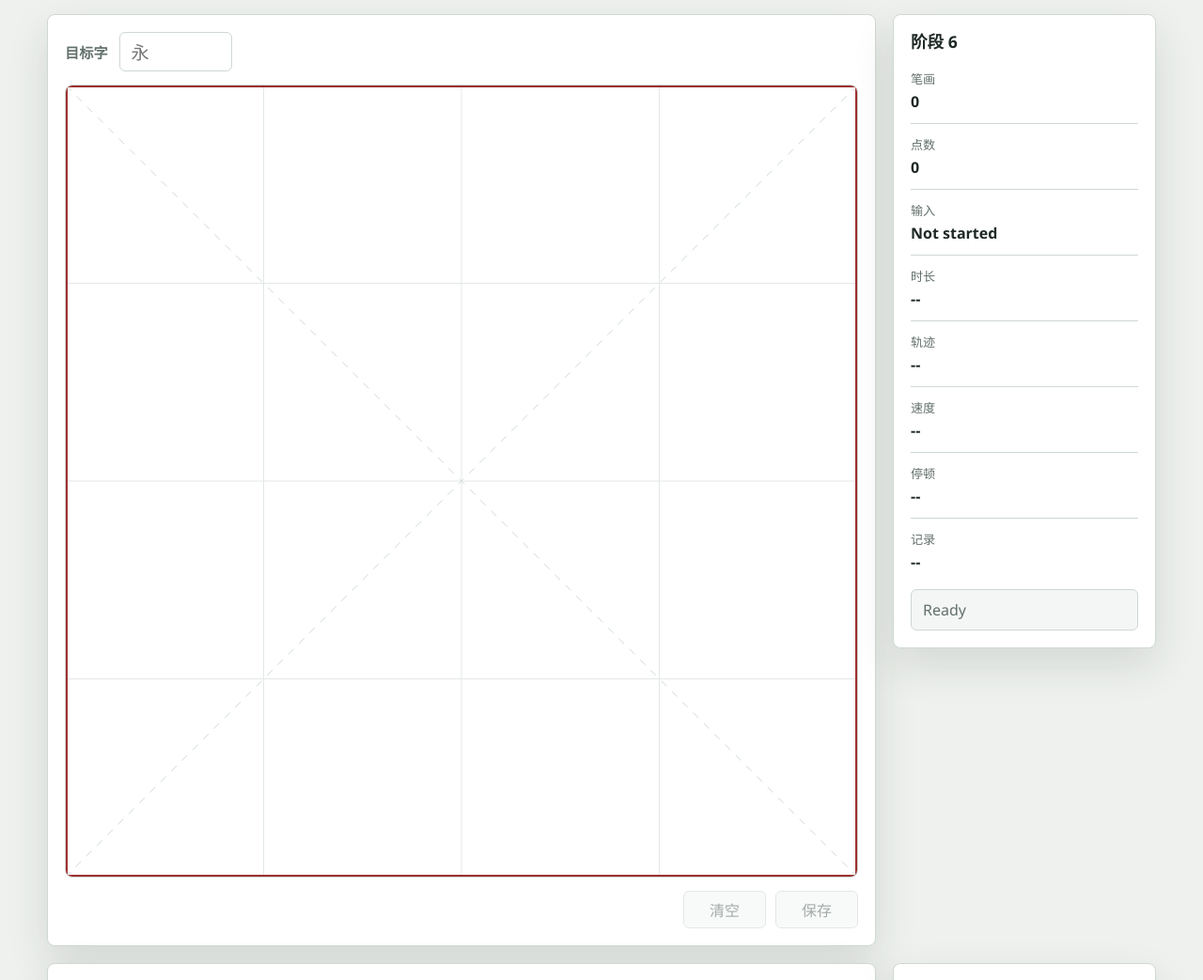
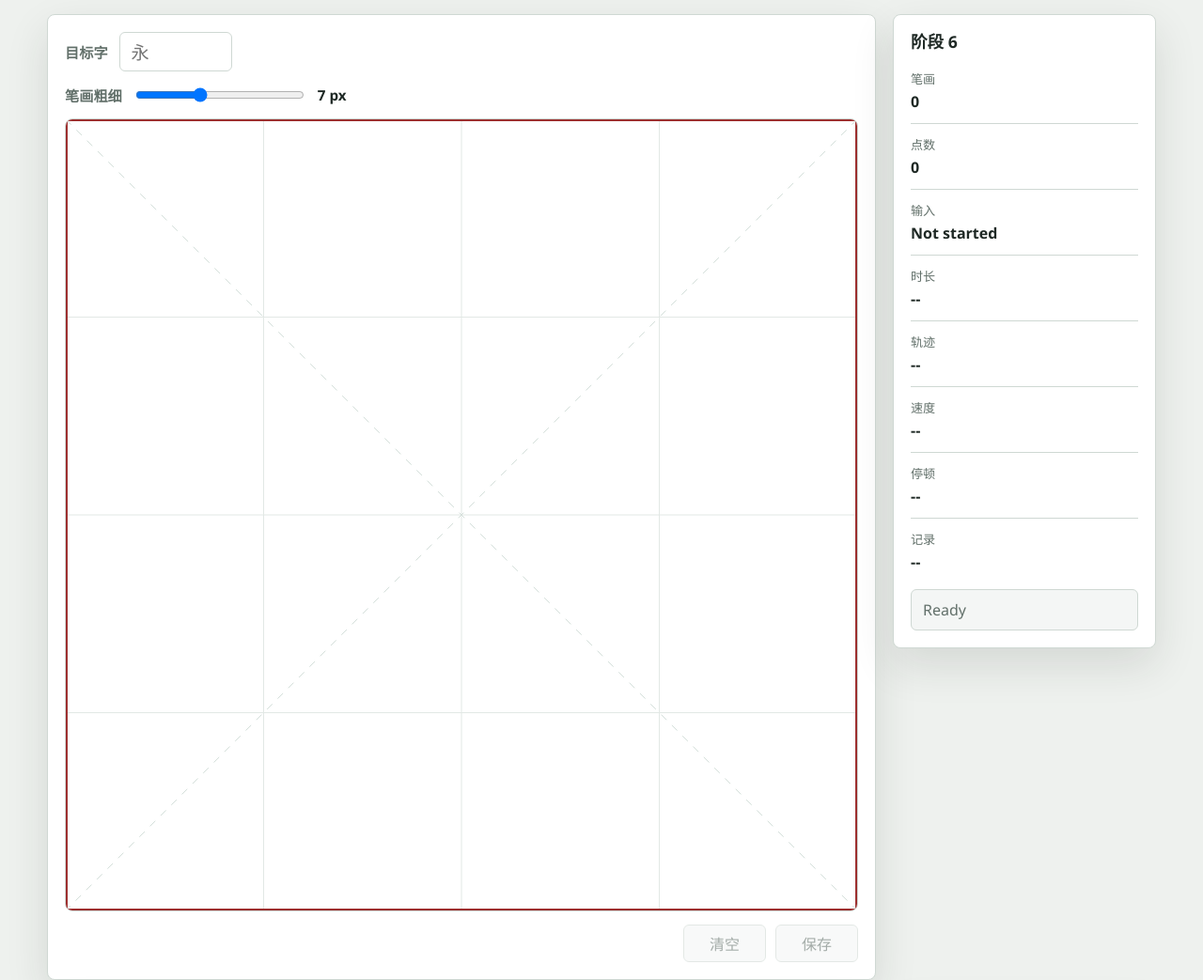
Before and after one commit to beautiful-b-o-y/HanziScore, a Flask app: page / in a window 1280 px wide. Shown: the part 118-1161 px from the top of the page at 94% size. Run offline with Flask 3, Linux system fonts and the light colour scheme; data that the repository does not hold is empty.

Commit message:
Improve brush rendering and readable explanations

```diff
--- a/app.py
+++ b/app.py
@@ -55,7 +55,7 @@ EXPLANATION_SOURCE_LABELS = {
     "zhipu": "智谱",
     "local_rules": "本地规则",
 }
-EXPLANATION_PROTOCOL_VERSION = 2
+EXPLANATION_PROTOCOL_VERSION = 3
 
 
 def ensure_data_paths() -> None:
@@ -213,10 +213,19 @@ def validate_capture_payload(payload: object) -> tuple[dict | None, tuple[dict,
 
             normalized_points.append(normalized_point)
 
+        try:
+            brush_size = float(stroke.get("brushSize", 7))
+        except (TypeError, ValueError):
+            return None, ({"error": "Stroke brushSize must be numeric."}, 400)
+
+        if not math.isfinite(brush_size):
+            return None, ({"error": "Stroke brushSize must be a finite number."}, 400)
+
         normalized_strokes.append(
             {
                 "id": str(stroke.get("id") or f"stroke-{stroke_index}"),
                 "pointerType": str(stroke.get("pointerType") or "unknown"),
+                "brushSize": max(1, min(32, round(brush_size, 2))),
                 "points": normalized_points,
             }
         )
@@ -555,14 +564,19 @@ def build_explanation_prompt(analysis: dict) -> str:
     evidence_json = json.dumps(compact_metrics_for_prompt(analysis), ensure_ascii=False, indent=2)
     return (
         "你是 HanziScore（字谱）的书写过程研究助手。必须只返回 JSON，不要返回 Markdown。\n"
-        "请使用中文解释。你的任务不是评价书写，而是把可计算特征组织成可阅读、可比较、可沉淀的研究材料。\n"
+        "请使用中文解释。你的任务不是评价书写，而是把可计算特征翻译成普通人能直观感受的节奏描述。\n"
         "只能引用下方提供的数值指标、strokeEvidence 和 dataEvents 作为证据，不要使用原始轨迹。\n"
+        "这些数值只作为内部证据；最终文字不要密集罗列数据，不要像检测报告。\n"
+        "如果必须出现数字，最多保留 2 到 3 个关键锚点，并用它们解释节奏关系。\n"
+        "优先使用这类语言：更连贯、放慢、停了一下、转折更明显、节奏分界、推进较快、末端收住。\n"
         "不要识别汉字，不要判断笔顺，不要评价书法水平，不要打分，不要推断部件，"
         "不要推断书写者人格、能力或真实情绪状态，也不要把候选解释说成专家标签。\n"
         "当证据不足时必须说明不确定性。\n"
         "JSON 顶层必须包含这些字段：summary、evidence、rhythm_interpretation、"
         "candidate_labels、uncertainty、observation_questions、caution。\n"
-        "candidate_labels 必须是数组，每项包含 label、evidence、uncertainty；label 必须以“候选：”开头。\n"
+        "evidence 必须是简短的可读观察，不要逐项列出所有原始数值。\n"
+        "candidate_labels 必须是数组，每项包含 label、evidence、uncertainty；label 必须以“候选：”开头，"
+        "evidence 要用人类可感受的描述，不要堆叠阈值和单位。\n"
         "observation_questions 必须是数组，用于提出后续可观察、可比较的问题。\n\n"
         f"本地证据如下，不包含原始轨迹数组：\n{evidence_json}"
     )
@@ -642,19 +656,28 @@ def format_explanation_json(explanation: dict) -> str:
     return "\n\n".join(collect_explanation_text(explanation))
 
 
+def describe_event_for_reader(event_type: str) -> str:
+    descriptions = {
+        "low_speed_stroke": "这一笔整体推进较慢，像是有意放缓或更谨慎地移动。",
+        "high_speed_stroke": "这一笔出现了较快的推进，节奏感更直接。",
+        "long_duration_stroke": "这一笔停留时间较长，在整次书写里显得更有分量。",
+        "long_pause_before": "这一笔开始前有明显停顿，像是先停了一下再继续。",
+        "long_pause_after": "这一笔结束后有明显停顿，容易形成节奏分界。",
+        "speed_variation": "这一笔内部快慢变化较明显，不是匀速滑过。",
+        "fast_start": "这一笔起笔阶段推进较快。",
+        "slow_end": "这一笔末端明显放慢，像是在收住动作。",
+        "sharp_turn": "这一笔里有较明显的方向变化，转折感更突出。",
+    }
+    return descriptions.get(event_type, "这一笔触发了一个局部书写事件，适合后续对比观察。")
+
+
 def event_to_candidate_label(event: dict) -> dict:
     event_type = str(event.get("type", "data_event"))
     stroke_index = event.get("strokeIndex", "?")
-    value = event.get("value", "?")
-    unit = event.get("unit", "")
-    threshold = event.get("threshold", "?")
     label = EVENT_LABEL_TITLES.get(event_type, f"候选：{event_type}")
     return {
         "label": label,
-        "evidence": (
-            f"第 {stroke_index} 笔触发 {event_type}，数值为 {value} {unit}，"
-            f"阈值为 {threshold}。"
-        ),
+        "evidence": f"第 {stroke_index} 笔：{describe_event_for_reader(event_type)}",
         "uncertainty": "该标签只是开放编码候选项，不能作为专家结论或书写质量判断。",
     }
 
@@ -672,52 +695,49 @@ def build_local_explanation_json(analysis: dict) -> dict:
     records = evidence["strokeEvidence"]
     data_events = evidence["dataEvents"]
     stroke_count = metrics.get("strokeCount", 0)
-    point_count = metrics.get("pointCount", 0)
-    duration_ms = metrics.get("durationMs", 0)
-    path_length = metrics.get("pathLengthPx", 0)
-    average_speed = metrics.get("averageSpeedPxPerSecond", 0)
     pause_count = metrics.get("pauseCount", 0)
-    pause_threshold = metrics.get("pauseThresholdMs", PAUSE_THRESHOLD_MS)
 
     evidence_lines = [
-        f"本次记录包含 {stroke_count} 个笔画、{point_count} 个采样点，总时长 {duration_ms} ms。",
-        f"总轨迹长度为 {path_length} px，整体平均速度为 {average_speed} px/s。",
-        f"系统检测到 {pause_count} 次不短于 {pause_threshold} ms 的停顿。",
+        f"这次书写共有 {stroke_count} 个笔画，整体可以作为一个完整的书写节奏来观察。",
     ]
+    if pause_count:
+        evidence_lines.append("书写过程中出现了可感知的停顿，节奏不是一路连续推进。")
+    else:
+        evidence_lines.append("书写过程中没有明显长停顿，整体衔接更接近连续推进。")
 
     longest = pick_extreme(records, "durationMs")
     slowest = pick_extreme(records, "meanSpeedPxPerSecond", reverse=False)
     fastest = pick_extreme(records, "maxSpeedPxPerSecond")
     most_turns = pick_extreme(records, "turningPointCount")
     if longest:
-        evidence_lines.append(f"第 {longest['strokeIndex']} 笔持续时间最长，为 {longest['durationMs']} ms。")
+        evidence_lines.append(f"第 {longest['strokeIndex']} 笔在时间上最突出，像是本次书写里被更慢处理的位置。")
     if slowest:
         evidence_lines.append(
-            f"第 {slowest['strokeIndex']} 笔平均速度最低，为 {slowest['meanSpeedPxPerSecond']} px/s。"
+            f"第 {slowest['strokeIndex']} 笔整体移动更慢，适合作为节奏放缓的位置来观察。"
         )
     if fastest:
         evidence_lines.append(
-            f"第 {fastest['strokeIndex']} 笔最大速度最高，为 {fastest['maxSpeedPxPerSecond']} px/s。"
+            f"第 {fastest['strokeIndex']} 笔出现了更快的推进，和较慢的笔画形成对比。"
         )
     if most_turns and most_turns.get("turningPointCount", 0):
         evidence_lines.append(
-            f"第 {most_turns['strokeIndex']} 笔转折点最多，共 {most_turns['turningPointCount']} 个。"
+            f"第 {most_turns['strokeIndex']} 笔方向变化更集中，视觉上更容易感到转折。"
         )
 
     if longest and slowest and longest["strokeIndex"] == slowest["strokeIndex"]:
         rhythm = (
-            f"从时间和速度数据看，第 {longest['strokeIndex']} 笔同时表现为持续时间较长、"
-            "平均速度较低，可以作为本次样本中节奏变化较明显的位置来观察。"
+            f"从节奏上看，第 {longest['strokeIndex']} 笔既花得更久，也推进得更慢，"
+            "因此它更像是本次书写里的一个放缓点。这个位置可以作为后续比较的重点。"
         )
     elif data_events:
         rhythm = (
-            "从 dataEvents 看，本次样本存在若干局部节奏信号；这些信号适合用于比较不同样本中"
-            "快慢、停顿和转折是否反复出现在相近位置。"
+            "从局部事件看，本次样本里有一些快慢、停顿或转折的变化。它们不说明写得好坏，"
+            "但能帮助我们描述这次书写哪里更连贯、哪里更像发生了节奏分界。"
         )
     else:
         rhythm = (
-            "当前阈值下未出现明显 data event，整体节奏解释应保持保守，主要依据总时长、"
-            "平均速度和停顿数量进行描述。"
+            "当前没有明显触发局部事件，解释应保持保守。可以先把它看作一次节奏较平顺的记录，"
+            "再通过更多样本判断这种平顺是否稳定出现。"
         )
 
     candidate_labels = [event_to_candidate_label(event) for event in data_events[:8]]
@@ -725,7 +745,7 @@ def build_local_explanation_json(analysis: dict) -> dict:
         candidate_labels = [
             {
                 "label": "候选：未见显著阈值事件",
-                "evidence": "当前记录没有触发已配置的 dataEvents 阈值。",
+                "evidence": "当前记录没有出现足够明显的局部快慢、停顿或转折信号。",
                 "uncertainty": "这不代表书写没有变化，只说明现有阈值下没有形成候选事件。",
             }
         ]
@@ -742,8 +762,8 @@ def build_local_explanation_json(analysis: dict) -> dict:
 
     return {
         "summary": (
-            "本次解释把本地计算出的速度、时长、停顿、转折和 dataEvents 组织为研究观察材料，"
-            "不增加新的事实判断。"
+            "本次解释把后台计算出的节奏线索转成可读的观察说明，重点看哪里更连贯、"
+            "哪里放慢、哪里可能形成节奏分界。"
         ),
         "evidence": evidence_lines,
         "rhythm_interpretation": rhythm,
--- a/static/css/style.css
+++ b/static/css/style.css
@@ -158,6 +158,27 @@ h2 {
 .field-row select:focus {
   border-color: var(--accent-2);
   outline: 3px solid rgba(47, 111, 115, 0.16);
+}
+
+.brush-control {
+  display: flex;
+  align-items: center;
+  gap: 12px;
+  margin: 0 0 14px;
+  color: var(--muted);
+  font-size: 0.95rem;
+  font-weight: 700;
+}
+
+.brush-control input {
+  flex: 0 1 180px;
+  width: 180px;
+}
+
+#brush-size-value {
+  min-width: 4.5ch;
+  color: var(--ink);
+  font-variant-numeric: tabular-nums;
 }
 
 .replay-selector-row {
--- a/static/js/capture.js
+++ b/static/js/capture.js
@@ -8,6 +8,8 @@
   var clearButton = null;
   var saveButton = null;
   var targetInput = null;
+  var brushSizeInput = null;
+  var brushSizeValue = null;
   var strokeCount = null;
   var pointCount = null;
   var pointerTypes = null;
@@ -64,18 +66,30 @@
     canvas.dataset.ready = "true";
   }
 
-  function drawDot(point) {
+  function getBrushSize(stroke) {
+    if (stroke && Number.isFinite(Number(stroke.brushSize))) {
+      return Number(stroke.brushSize);
+    }
+    if (brushSizeInput) {
+      return Number(brushSizeInput.value) || 7;
+    }
+    return 7;
+  }
+
+  function drawDot(point, stroke) {
     var pressure = point.pressure || 0.5;
+    var brushSize = getBrushSize(stroke);
     context.fillStyle = "#1f2925";
     context.beginPath();
-    context.arc(point.x, point.y, 1.8 + pressure, 0, Math.PI * 2);
+    context.arc(point.x, point.y, Math.max(2, brushSize * 0.45 + pressure), 0, Math.PI * 2);
     context.fill();
   }
 
-  function drawSegment(previousPoint, nextPoint) {
+  function drawSegment(previousPoint, nextPoint, stroke) {
     var pressure = nextPoint.pressure || 0.5;
+    var brushSize = getBrushSize(stroke);
     context.strokeStyle = "#1f2925";
-    context.lineWidth = 2.4 + pressure * 2.2;
+    context.lineWidth = brushSize + pressure * 1.2;
     context.lineCap = "round";
     context.lineJoin = "round";
     context.beginPath();
@@ -84,14 +98,15 @@
     context.stroke();
   }
 
-  function drawStroke(points) {
+  function drawStroke(stroke) {
+    var points = stroke.points || [];
     if (!points.length) {
       return;
     }
 
-    drawDot(points[0]);
+    drawDot(points[0], stroke);
     for (var index = 1; index < points.length; index += 1) {
-      drawSegment(points[index - 1], points[index]);
+      drawSegment(points[index - 1], points[index], stroke);
     }
   }
 
@@ -104,11 +119,11 @@
     drawGuide(rect.width, rect.height);
 
     strokes.forEach(function (stroke) {
-      drawStroke(stroke.points);
+      drawStroke(stroke);
     });
 
     if (activeStroke) {
-      drawStroke(activeStroke.points);
+      drawStroke(activeStroke);
     }
   }
 
@@ -154,9 +169,9 @@
 
       points.push(point);
       if (previousPoint) {
-        drawSegment(previousPoint, point);
+        drawSegment(previousPoint, point, activeStroke);
       } else {
-        drawDot(point);
+        drawDot(point, activeStroke);
       }
     });
   }
@@ -250,6 +265,7 @@
     activeStroke = {
       id: "stroke-" + String(strokes.length + 1),
       pointerType: event.pointerType || "unknown",
+      brushSize: getBrushSize(),
       points: [],
     };
 
@@ -335,6 +351,7 @@
         return {
           id: stroke.id,
           pointerType: stroke.pointerType,
+          brushSize: stroke.brushSize,
           points: stroke.points.map(function (point) {
             return {
               x: point.x,
@@ -385,6 +402,8 @@
     clearButton = document.getElementById("clear-canvas");
     saveButton = document.getElementById("save-capture");
     targetInput = document.getElementById("target-character");
+    brushSizeInput = document.getElementById("brush-size");
+    brushSizeValue = document.getElementById("brush-size-value");
     strokeCount = document.getElementById("stroke-count");
     pointCount = document.getElementById("point-count");
     pointerTypes = document.getElementById("pointer-types");
@@ -410,6 +429,12 @@
     if (saveButton) {
       saveButton.addEventListener("click", saveCapture);
     }
+    if (brushSizeInput && brushSizeValue) {
+      brushSizeInput.addEventListener("input", function () {
+        brushSizeValue.textContent = brushSizeInput.value + " px";
+      });
+      brushSizeValue.textContent = brushSizeInput.value + " px";
+    }
 
     updateCounters();
     resetMetrics();
--- a/static/js/replay.js
+++ b/static/js/replay.js
@@ -129,6 +129,10 @@
     return currentRecord && currentRecord.analysis ? currentRecord.analysis.metrics || {} : {};
   }
 
+  function getBrushSize(stroke) {
+    return Number(stroke && stroke.brushSize) || 7;
+  }
+
   function getTimelineStart() {
     var start = Infinity;
     getStrokes().forEach(function (stroke) {
@@ -169,19 +173,21 @@
     };
   }
 
-  function drawDot(point) {
+  function drawDot(point, stroke) {
     var transformed = transformPoint(point);
+    var brushSize = getBrushSize(stroke);
     context.fillStyle = "#1f2925";
     context.beginPath();
-    context.arc(transformed.x, transformed.y, 1.8 + transformed.pressure, 0, Math.PI * 2);
+    context.arc(transformed.x, transformed.y, Math.max(2, brushSize * 0.45 + transformed.pressure), 0, Math.PI * 2);
     context.fill();
   }
 
-  function drawSegment(previousPoint, nextPoint) {
+  function drawSegment(previousPoint, nextPoint, stroke) {
     var previous = transformPoint(previousPoint);
     var next = transformPoint(nextPoint);
+    var brushSize = getBrushSize(stroke);
     context.strokeStyle = "#1f2925";
-    context.lineWidth = 2.4 + next.pressure * 2.2;
+    context.lineWidth = brushSize + next.pressure * 1.2;
     context.lineCap = "round";
     context.lineJoin = "round";
     context.beginPath();
@@ -207,7 +213,7 @@
 
       var firstPointTime = (Number(points[0].t) || 0) - timelineStart;
       if (firstPointTime <= elapsedMs) {
-        drawDot(points[0]);
+        drawDot(points[0], stroke);
       }
 
       for (var index = 1; index < points.length; index += 1) {
@@ -217,7 +223,7 @@
         var currentTime = (Number(current.t) || 0) - timelineStart;
 
         if (currentTime <= elapsedMs) {
-          drawSegment(previous, current);
+          drawSegment(previous, current, stroke);
         } else if (previousTime <= elapsedMs && currentTime > previousTime) {
           var progress = (elapsedMs - previousTime) / (currentTime - previousTime);
           var partial = {
@@ -227,7 +233,7 @@
               Number(previous.pressure || 0.5) +
               (Number(current.pressure || 0.5) - Number(previous.pressure || 0.5)) * progress,
           };
-          drawSegment(previous, partial);
+          drawSegment(previous, partial, stroke);
           break;
         } else if (previousTime > elapsedMs) {
           break;
--- a/templates/index.html
+++ b/templates/index.html
@@ -24,6 +24,12 @@
           <div class="field-row">
             <label for="target-character">目标字</label>
             <input id="target-character" name="target-character" maxlength="4" placeholder="永">
+          </div>
+
+          <div class="brush-control">
+            <label for="brush-size">笔画粗细</label>
+            <input id="brush-size" type="range" min="4" max="12" step="1" value="7">
+            <span id="brush-size-value">7 px</span>
           </div>
 
           <div class="canvas-frame">
```
Also changed, not shown: tests/test_api.py (+4 -2 lines), README.md.
